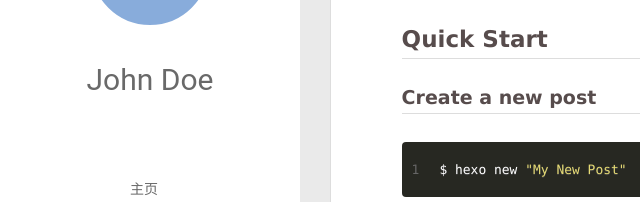
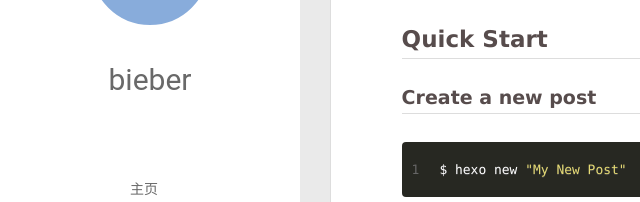
Before and after one commit to bieber1028/bieber1028.github.io, a plain HTML site: page 2019/02/17/hello-world/index.html in a window 1280 px wide. Shown: the part 210-412 px from the top of the page, 0-640 px from the left. Drawn offline with Linux system fonts and the light colour scheme; no server answers.

Commit message:
Site updated: 2019-02-17 23:29:07

```diff
--- a/2019/02/17/hello-world/index.html
+++ b/2019/02/17/hello-world/index.html
@@ -14,7 +14,7 @@
 <meta property="og:url" content="http://yoursite.com/2019/02/17/hello-world/index.html">
 <meta property="og:site_name" content="比伯的博客">
 <meta property="og:description" content="Welcome to Hexo! This is your very first post. Check documentation for more info. If you get any problems when using Hexo, you can find the answer in troubleshooting or you can ask me on GitHub. Quick">
-<meta property="og:locale" content="default">
+<meta property="og:locale" content="zh-Hans">
 <meta property="og:updated_time" content="2019-02-17T05:56:42.111Z">
 <meta name="twitter:card" content="summary">
 <meta name="twitter:title" content="Hello World">
@@ -50,7 +50,7 @@
 			<img src class="js-avatar">
 		</a>
 		<hgroup>
-		  <h1 class="header-author"><a href="/">John Doe</a></h1>
+		  <h1 class="header-author"><a href="/">bieber</a></h1>
 		</hgroup>
 
 
@@ -108,7 +108,7 @@
 				<img src class="js-avatar">
 			</div>
 			<hgroup>
-			  <h1 class="header-author js-header-author">John Doe</h1>
+			  <h1 class="header-author js-header-author">bieber</h1>
 			</hgroup>
 
 
@@ -311,7 +311,7 @@
   <div class="outer">
     <div id="footer-info">
     	<div class="footer-left">
-    		&copy; 2019 John Doe
+    		&copy; 2019 bieber
     	</div>
       	<div class="footer-right">
       		<a href="http://hexo.io/" target="_blank">Hexo</a>  Theme <a href="https://github.com/litten/hexo-theme-yilia" target="_blank">Yilia</a> by Litten
```
Also changed, not shown: archives/2019/02/index.html (+4 -4 lines), archives/2019/index.html (+4 -4 lines), archives/index.html (+4 -4 lines), index.html (+4 -4 lines).
